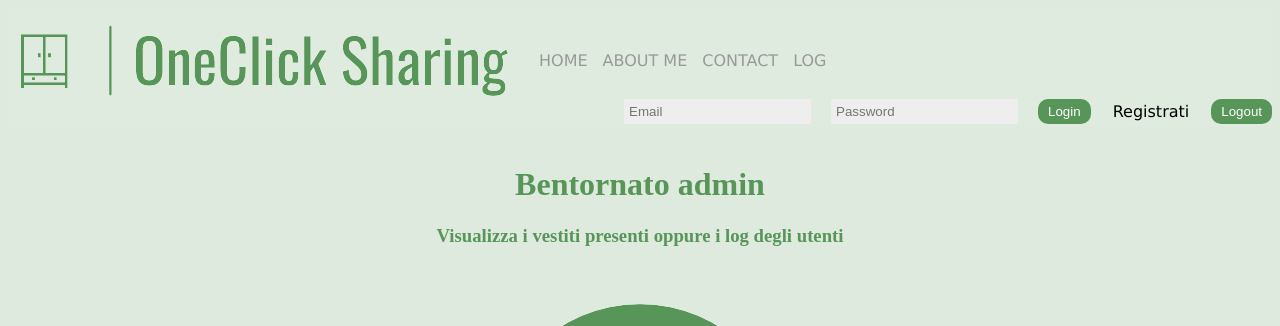
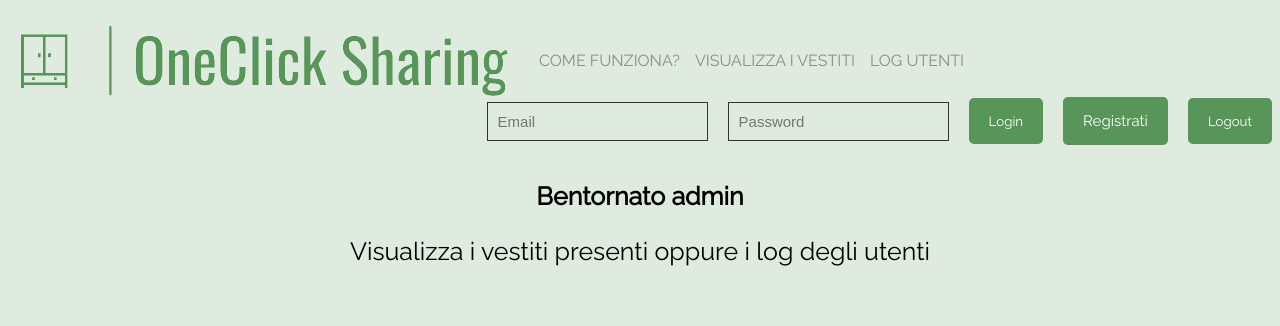
Before and after one commit to Corbe-debug/Elaborato_20-21, a PHP site: page / in a window 1280 px wide. Shown: the top 326 px of the page. Run offline with PHP 8.4, Linux system fonts and the light colour scheme; the visitor is signed in with stand-in values (Sample User, id 1).

Commit message:
Ulteriori modifiche del css dell'index (quasi finito)

```diff
--- a/Parte Informatica/OneClick Sharing/css/styleIndex.css
+++ b/Parte Informatica/OneClick Sharing/css/styleIndex.css
@@ -11,15 +11,16 @@ ul {
     margin: 1em 0 1em 1em;
 }
 
+/*Font per titoletti difianco al logo*/
 .nav ul a {
-    color: #999;
+    color: #8c8c8c;
     text-decoration: none;
     margin-left: 15px;
 }
 
+/*Font per l'header del sito*/
 .nav {
     background-color: #dfebdf;
-    color: #579558;
     padding-top: 1em;
     display: flex;
     flex-wrap: wrap;
@@ -37,13 +38,26 @@ ul {
     margin-left: 20px;
 }
 
+/*Font per i pulsanti login e logout*/
 .login button {
     -webkit-appearance: none;
     background: #579558;
-    color: #fff;
-    padding: 5px 10px;
-    border-radius: 10px;
+    color: white;
+    padding: 15px 20px;
+    border-radius: 5px;
     border: none;
+    font-family: "Raleway", sans-serif;
+}
+
+/*Font per pulsante registrati*/
+#btnRegistrati{
+    -webkit-appearance: none;
+    background: #579558;
+    color: white;
+    padding: 15px 20px;
+    border-radius: 5px;
+    border: none;
+    font-family: "Raleway", sans-serif;
 }
 
 .login form {
@@ -59,14 +73,16 @@ ul {
 }
 
 .login input {
-    background: #eee;
+    background: #dfebdf;
     color: #333;
-    border: none;
-    padding: 5px;
+    border: 1px solid;
+    padding: 10px;
     size: 50px;
+    font-size:15px;
+
 }
 
 .welcomeText {
-    font-family: 'Cursive';
-    color: #579558;
+    font-size: 25px;
+    color: black;
 }
--- a/Parte Informatica/OneClick Sharing/index.php
+++ b/Parte Informatica/OneClick Sharing/index.php
@@ -9,6 +9,7 @@ session_start();
     <link rel="stylesheet" href="css/styleIndex.css" />
     <script src="js/script.js"></script>
     <meta charset="utf-8">
+    <link rel="stylesheet" href="https://fonts.googleapis.com/css?family=Raleway">
     <meta name="viewport" content="width=device-width, initial-scale=1">
     <link rel="shortcut icon" type="image/jpg" href="img/logo_small_icon_only_inverted.png" />
     <title>OneClick Sharing</title>
@@ -18,8 +19,14 @@ session_start();
             box-sizing: border-box;
         }
 
-        body {
-            font-family: Verdana, sans-serif;
+        body,
+        h1,
+        h2,
+        h3,
+        h4,
+        h5,
+        h6 {
+            font-family: "Raleway", sans-serif;
         }
 
         .mySlides {
@@ -60,7 +67,7 @@ session_start();
         }
 
         .active {
-            background-color: #717171;
+            background-color: white;
         }
 
         /* Fading animation */
@@ -69,6 +76,12 @@ session_start();
             -webkit-animation-duration: 1.5s;
             animation-name: fade;
             animation-duration: 1.5s;
+        }
+
+        .imgSlider {
+            border: 1px solid;
+            padding: 10px;
+            box-shadow: 15px 15px 15px #deeade;
         }
 
         @-webkit-keyframes fade {
@@ -101,19 +114,21 @@ session_start();
 
 </head>
 
-<body onload="showSlides()" style="background-color:#deeade">
+<body onload="showSlides()" style="background-color:#dfebdf">
     <!----------Header con link per login e signup------>
     <header>
-        <nav class="nav"> <a class="logo" href="#"> <img src="img/logo_small.png" alt="logo"> </a>
+        <nav class="nav"> <a class="logo" href="index.php"> <img src="img/logo_small.png" alt="logo"> </a>
             <ul>
-                <li><a href="index.php">Home</a></li>
-                <li><a href="#">About me</a></li>
-                <li><a href="#">Contact</a></li>
+                <li><a href="#">Come funziona?</a></li>
+                <li><a href="#">Visualizza i vestiti</a></li>
                 <?php
+                if (isset($_SESSION["loginA"])) {
+                    echo ('<li><a href="#">Log utenti</a></li>');
+                } else if (isset($_SESSION["loginC"])) {
+                    echo ('<li><a href="#">Dona un vestito</a></li>');
+                }
+                ?>
 
-                if (isset($_SESSION["loginA"])) {
-                    echo ('<li><a href="#">Log</a></li>');
-                } ?>
             </ul>
             <div class="login">
                 <form action="validator/login.inc.php" method="POST">
@@ -121,7 +136,9 @@ session_start();
                     <input type="password" name="psw" placeholder="Password">
                     <button type="submit" name="login-submit">Login</button>
                 </form>
-                <a href="signup.php">Registrati</a>
+                <form action="signup.php">
+                    <input id="btnRegistrati" type="submit" value="Registrati" />
+                </form>
                 <form action="validator/logout.inc.php" method="post">
                     <button type="submit" name="logout-submit">Logout</button>
                 </form>
@@ -137,13 +154,13 @@ session_start();
         <?php
         if (isset($_SESSION["loginA"])) {
             echo ("<h1 class='welcomeText'>Bentornato admin</h1>");
-            echo ("<h3 class='welcomeText'>Visualizza i vestiti presenti oppure i log degli utenti</h3>");
+            echo ("<p class='welcomeText'>Visualizza i vestiti presenti oppure i log degli utenti</p>");
         } else if (isset($_SESSION["loginC"])) {
             echo ("<h1 class='welcomeText'>Benvenuto $_SESSION[Nome]</h1>");
-            echo ("<h3 class='welcomeText'>Visualizza i vestiti presenti, compra oppure dona un vestito</h3>");
+            echo ("<p class='welcomeText'>Visualizza i vestiti presenti, compra oppure dona un vestito</p>");
         } else {
             echo ("<h1 class='welcomeText'>Benvenuto su OneClick Sharing</h1>");
-            echo ("<h3 class='welcomeText'>Accedi oppure visualizza alcuni degli indumenti disponibili</h3>");
+            echo ("<p class='welcomeText'>Accedi oppure visualizza alcuni degli indumenti disponibili</p>");
         }
         ?>
 
@@ -152,12 +169,12 @@ session_start();
         <br><br>
         <div class="slideshow-container">
             <div class="mySlides fade">
-                <img src="img/logo.png" style="width:auto">
+                <img src="img/logo.png" class="imgSlider" width="512" height="512">
                 <br><br><br><br>
                 <div class="text">Foto1</div>
             </div>
             <div class="mySlides fade">
-                <img src="img/logo_small_icon_only_inverted.png" style="width:auto">
+                <img src="img/logo_small_icon_only_inverted.png" class="imgSlider" width="512" height="512">
                 <br><br><br><br>
                 <div class="text">Foto2</div>
             </div>
@@ -187,12 +204,6 @@ session_start();
                 echo "<script>alert('Email non trovata')</script>";
                 break;
         }
-    } else if (isset($_GET['ok'])) {
-        switch ($_GET['ok']) {
-            case 1:
-                //echo "<script>alert('')</script>";
-                break;
-        }
     }
     ?>
 </body>
--- a/Parte Informatica/OneClick Sharing/js/script.js
+++ b/Parte Informatica/OneClick Sharing/js/script.js
@@ -73,5 +73,5 @@ function showSlides() {
     }
     slides[slideIndex - 1].style.display = "block";
     dots[slideIndex - 1].className += " active";
-    setTimeout(showSlides, 4000);
+    setTimeout(showSlides, 3000);
 }
```
Also changed, not shown: Parte Informatica/OneClick Sharing/img/logo.ico (deleted), Parte Informatica/OneClick Sharing/img/logo.png (deleted), Parte Informatica/OneClick Sharing/logo/logo.svg (deleted), Parte Informatica/OneClick Sharing/logo/logo_large.png (deleted), Parte Informatica/OneClick Sharing/logo/logo_small.png (deleted), Parte Informatica/OneClick Sharing/logo/logo_small_icon_only.png (deleted), Parte Informatica/OneClick Sharing/logo/logo_small_icon_only_inverted.png (deleted), Parte Informatica/OneClick Sharing/logo/logo_white_large.png (deleted).
